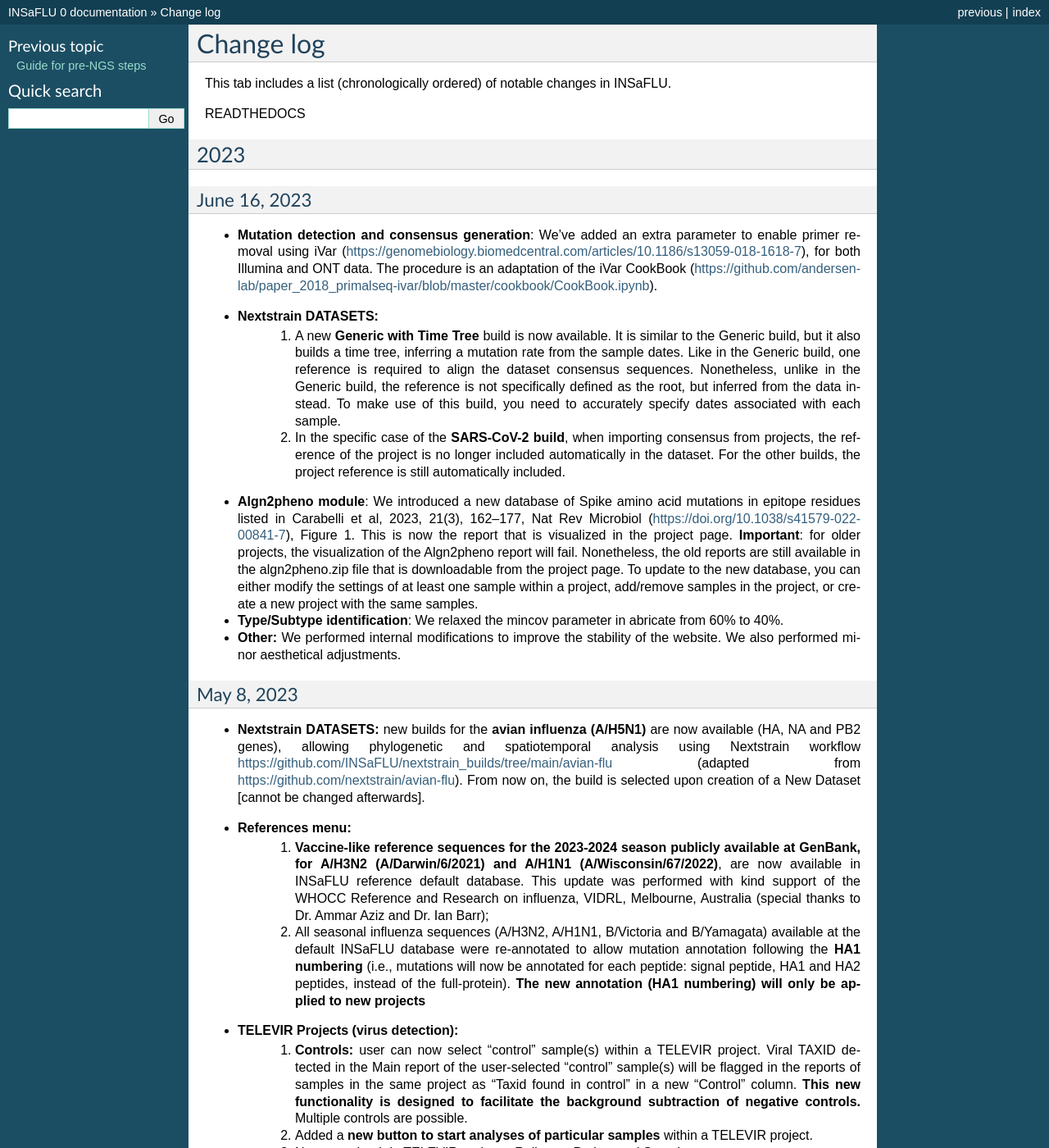
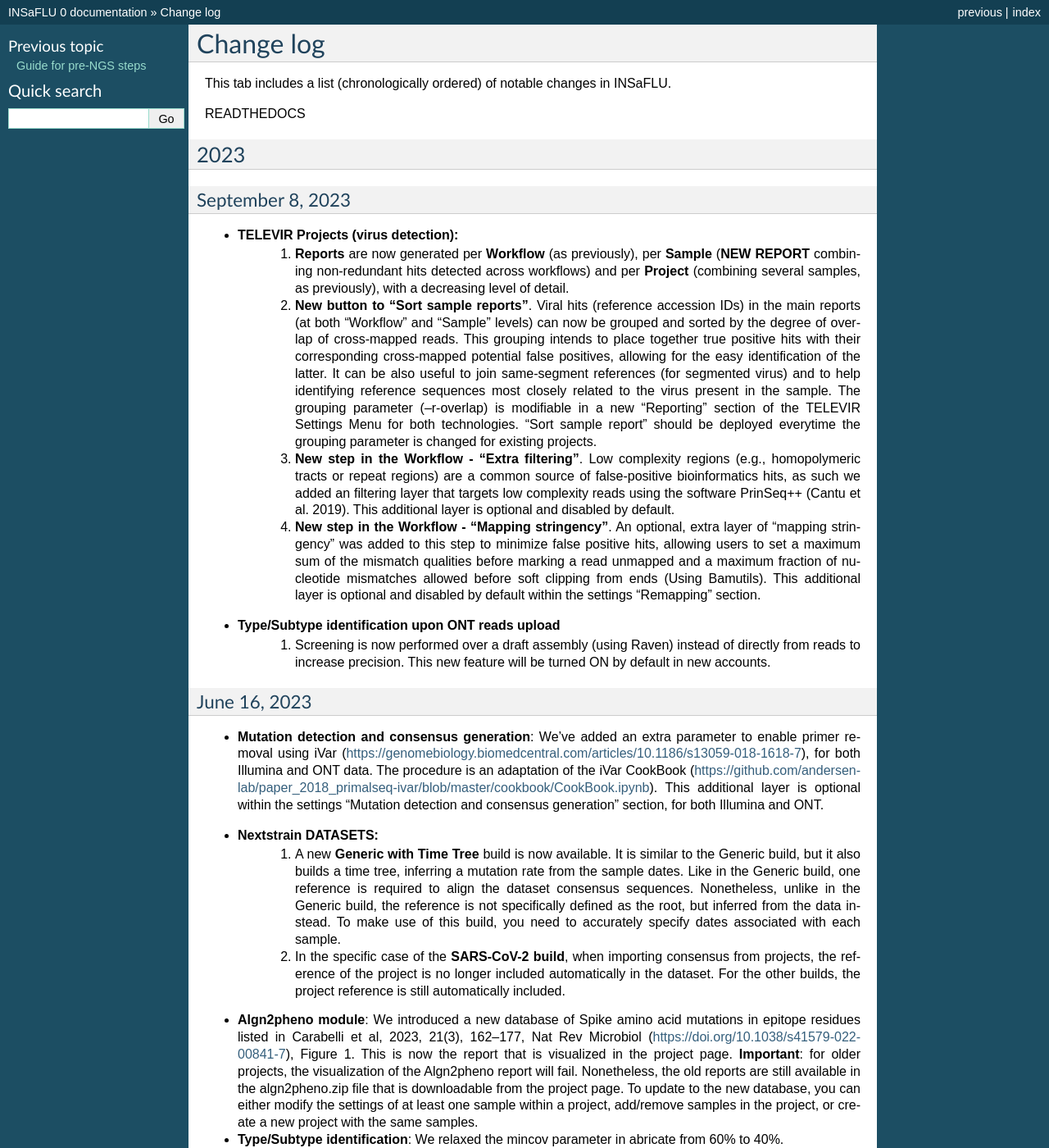
Before and after one commit to INSaFLU/insaflu_docs, a Sphinx documentation site: the page built from docs/change_log.rst, in a window 1280 px wide and 1400 px high. Shown: the whole window at 82% size. Built offline with Sphinx 7.4.7, drawn with Linux system fonts in a browser that asks for light colours; formulas are drawn with MathJax 3.

Commit message:
Update TELEVIR reports and workflows

```diff
--- a/docs/change_log.rst
+++ b/docs/change_log.rst
@@ -9,11 +9,22 @@
 2023
 -------
 
+September 8, 2023
+..........................
+
+- **TELEVIR Projects (virus detection):**
+	1. **Reports** are now generated per **Workflow** (as previously), per **Sample** (**NEW REPORT** combining non-redundant hits detected across workflows) and per **Project** (combining several samples, as previously), with a decreasing level of detail.
+	2. **New button to “Sort sample reports”**. Viral hits (reference accession IDs) in the main reports (at both “Workflow” and “Sample” levels) can now be grouped and sorted by the degree of overlap of cross-mapped reads. This grouping intends to place together true positive hits with their corresponding cross-mapped potential false positives, allowing for the easy identification of the latter. It can be also useful to join same-segment references (for segmented virus) and to help identifying reference sequences most closely related to the virus present in the sample. The grouping parameter (--r-overlap) is modifiable in a new “Reporting” section of the TELEVIR Settings Menu for both technologies. “Sort sample report” should be deployed everytime the grouping parameter is changed for existing projects.
+	3. **New step in the Workflow - “Extra filtering”**. Low complexity regions (e.g., homopolymeric tracts or repeat regions) are a common source of false-positive bioinformatics hits, as such we added an filtering layer that targets low complexity reads using the software PrinSeq++ (Cantu et al. 2019). This additional layer is optional and disabled by default.
+	4. **New step in the Workflow - “Mapping stringency”**. An optional, extra layer of “mapping stringency” was added to this step to minimize false positive hits, allowing users to set a maximum sum of the mismatch qualities before marking a read unmapped and a maximum fraction of nucleotide mismatches allowed before soft clipping from ends (Using Bamutils). This additional layer is optional and disabled by default within the settings “Remapping” section.
+
+- **Type/Subtype identification upon ONT reads upload**
+	1. Screening is now performed over a draft assembly (using Raven) instead of directly from reads to increase precision. This new feature will be turned ON by default in new accounts.
+
 June 16, 2023
 ..........................
 
-
-- **Mutation detection and consensus generation**: We've added an extra parameter to enable primer removal using iVar (https://genomebiology.biomedcentral.com/articles/10.1186/s13059-018-1618-7), for both Illumina and ONT data. The procedure is an adaptation of the iVar CookBook (https://github.com/andersen-lab/paper_2018_primalseq-ivar/blob/master/cookbook/CookBook.ipynb).
+- **Mutation detection and consensus generation**: We've added an extra parameter to enable primer removal using iVar (https://genomebiology.biomedcentral.com/articles/10.1186/s13059-018-1618-7), for both Illumina and ONT data. The procedure is an adaptation of the iVar CookBook (https://github.com/andersen-lab/paper_2018_primalseq-ivar/blob/master/cookbook/CookBook.ipynb). This additional layer is optional within the settings “Mutation detection and consensus generation” section, for both Illumina and ONT.
 
 
 - **Nextstrain DATASETS:**
```
